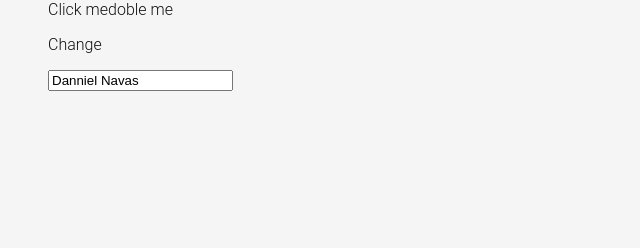
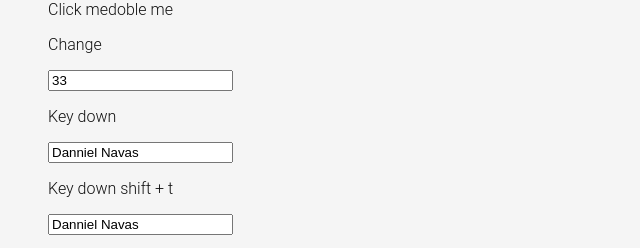
Before and after one commit to DannielNavas/todoapp, an Angular app: page /labs in a window 1280 px wide. Shown: the part 1117-1365 px from the top of the page, without its empty margins (0-640 px from the left). Before the commit the page ends 1256 px from the top, so only its background shows below. Built offline with nearby package versions, Linux system fonts and the light colour scheme.

Commit message:
✨ Add input event handlers for number and text inputs

```diff
--- a/src/app/pages/labs/labs.component.html
+++ b/src/app/pages/labs/labs.component.html
@@ -20,5 +20,11 @@
   <button (click)="clickHandler()">Click me</button>
   <button (dblclick)="clickHandler()">doble me</button>
   <p>Change</p>
-  <input type="text" [value]="name" (change)="changeHandler($event)" />
+  <input type="number" [value]="persona.age" (change)="changeHandler($event)" />
+
+  <p>Key down</p>
+  <input type="text" [value]="name" (keydown)="keyDownHandler($event)" />
+
+  <p>Key down shift + t</p>
+  <input type="text" [value]="name" (keydown.shift.t)="changeHandler($event)" />
 </div>
--- a/src/app/pages/labs/labs.component.ts
+++ b/src/app/pages/labs/labs.component.ts
@@ -28,4 +28,9 @@ export class LabsComponent {
   changeHandler(event: Event) {
     console.log(event);
   }
+
+  keyDownHandler(event: KeyboardEvent) {
+    const input = event.target as HTMLInputElement;
+    console.log(input.value);
+  }
 }
```
